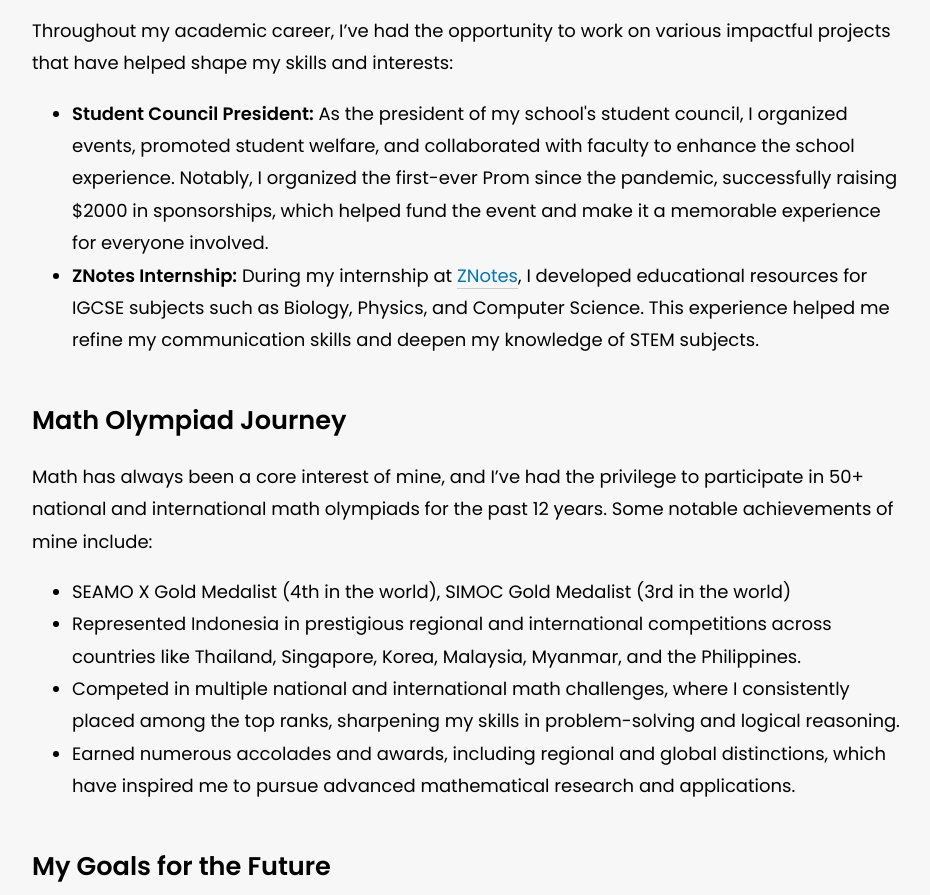
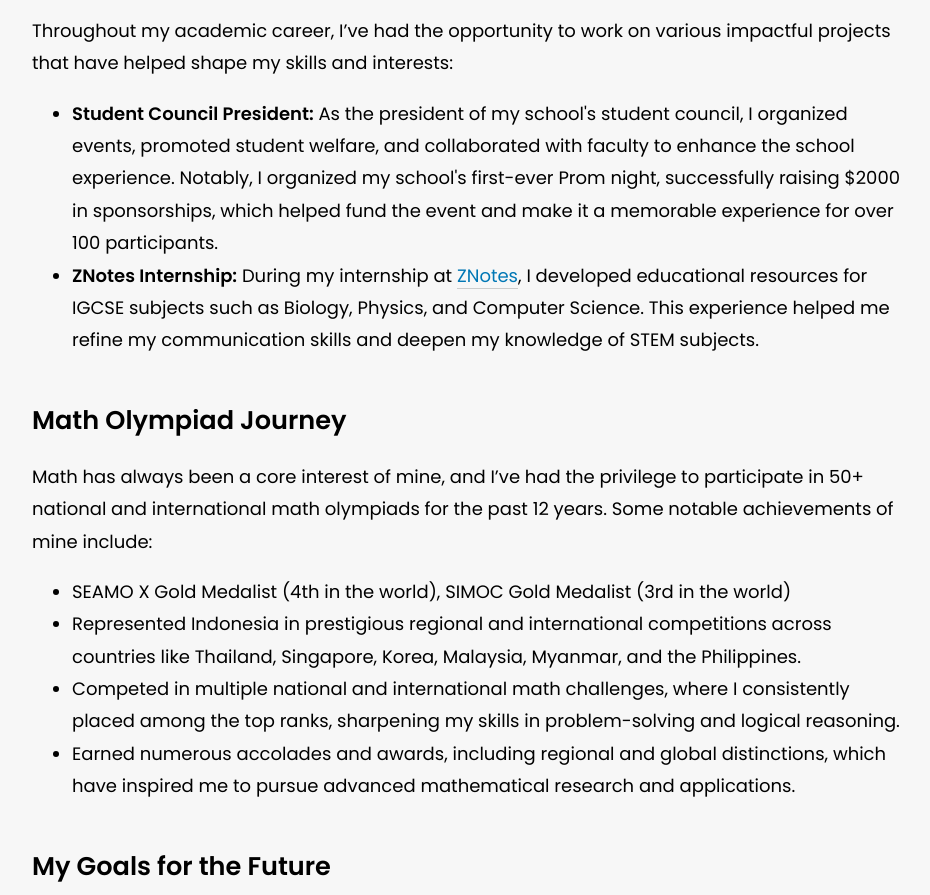
Before and after one commit to knayak35/kartik-nayak, a plain HTML site: page index.html in a window 1280 px wide. Shown: the part 1142-2037 px from the top of the page, without its empty margins (168-1098 px from the left). Drawn offline with Linux system fonts and the light colour scheme.

Commit message:
Update index.html

```diff
--- a/index.html
+++ b/index.html
@@ -184,7 +184,7 @@
     <div class="section-content">
         <p class="text-with-margin">Throughout my academic career, I’ve had the opportunity to work on various impactful projects that have helped shape my skills and interests:</p>
         <ul class="text-with-margin">
-            <li><strong>Student Council President:</strong> As the president of my school's student council, I organized events, promoted student welfare, and collaborated with faculty to enhance the school experience. Notably, I organized the first-ever Prom since the pandemic, successfully raising $2000 in sponsorships, which helped fund the event and make it a memorable experience for everyone involved.</li>
+            <li><strong>Student Council President:</strong> As the president of my school's student council, I organized events, promoted student welfare, and collaborated with faculty to enhance the school experience. Notably, I organized my school's first-ever Prom night, successfully raising $2000 in sponsorships, which helped fund the event and make it a memorable experience for over 100 participants.</li>
 
             <li><strong>ZNotes Internship:</strong> During my internship at <a href="https://znotes.org" target="_blank">ZNotes</a>, I developed educational resources for IGCSE subjects such as Biology, Physics, and Computer Science. This experience helped me refine my communication skills and deepen my knowledge of STEM subjects.</li>
         </ul>
```
